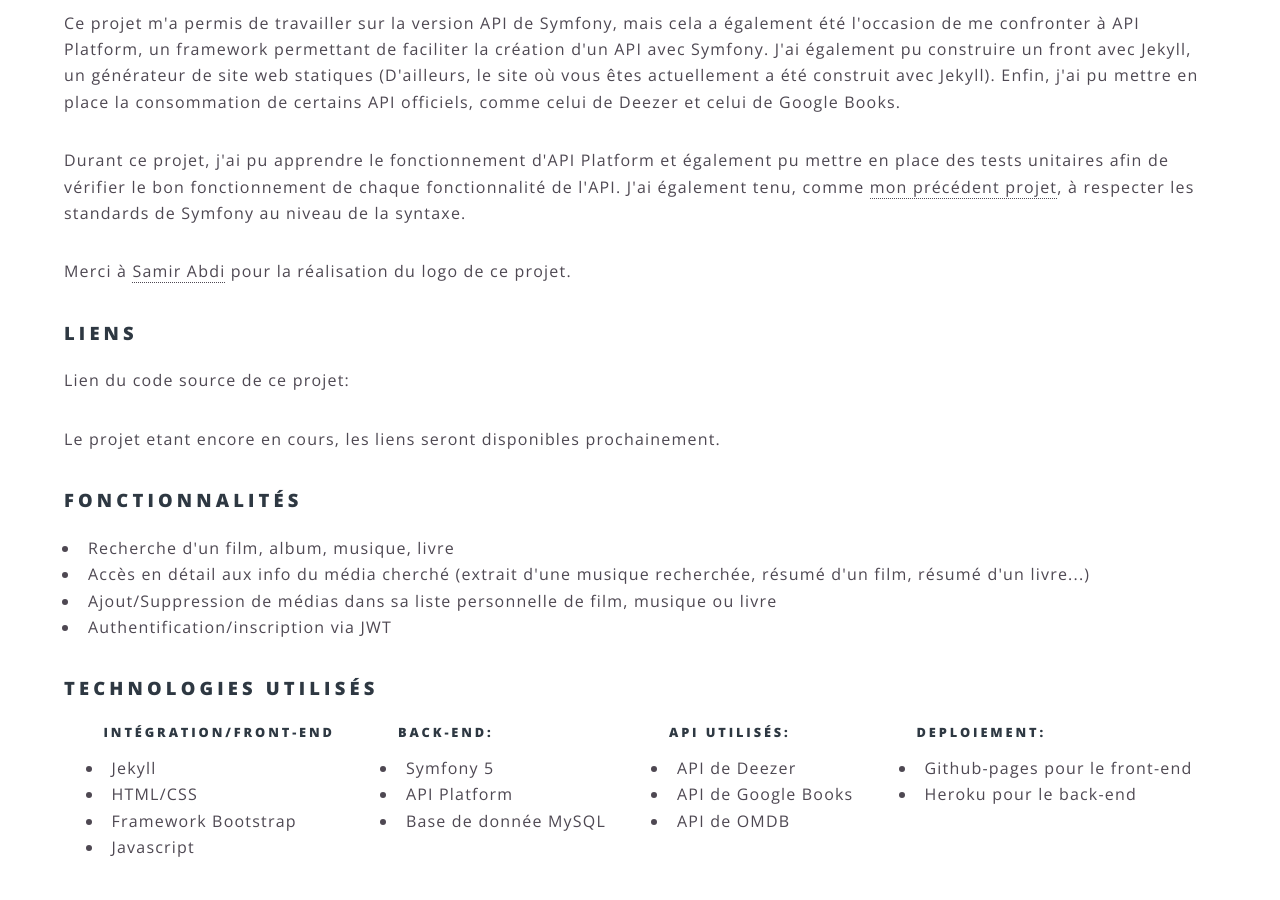
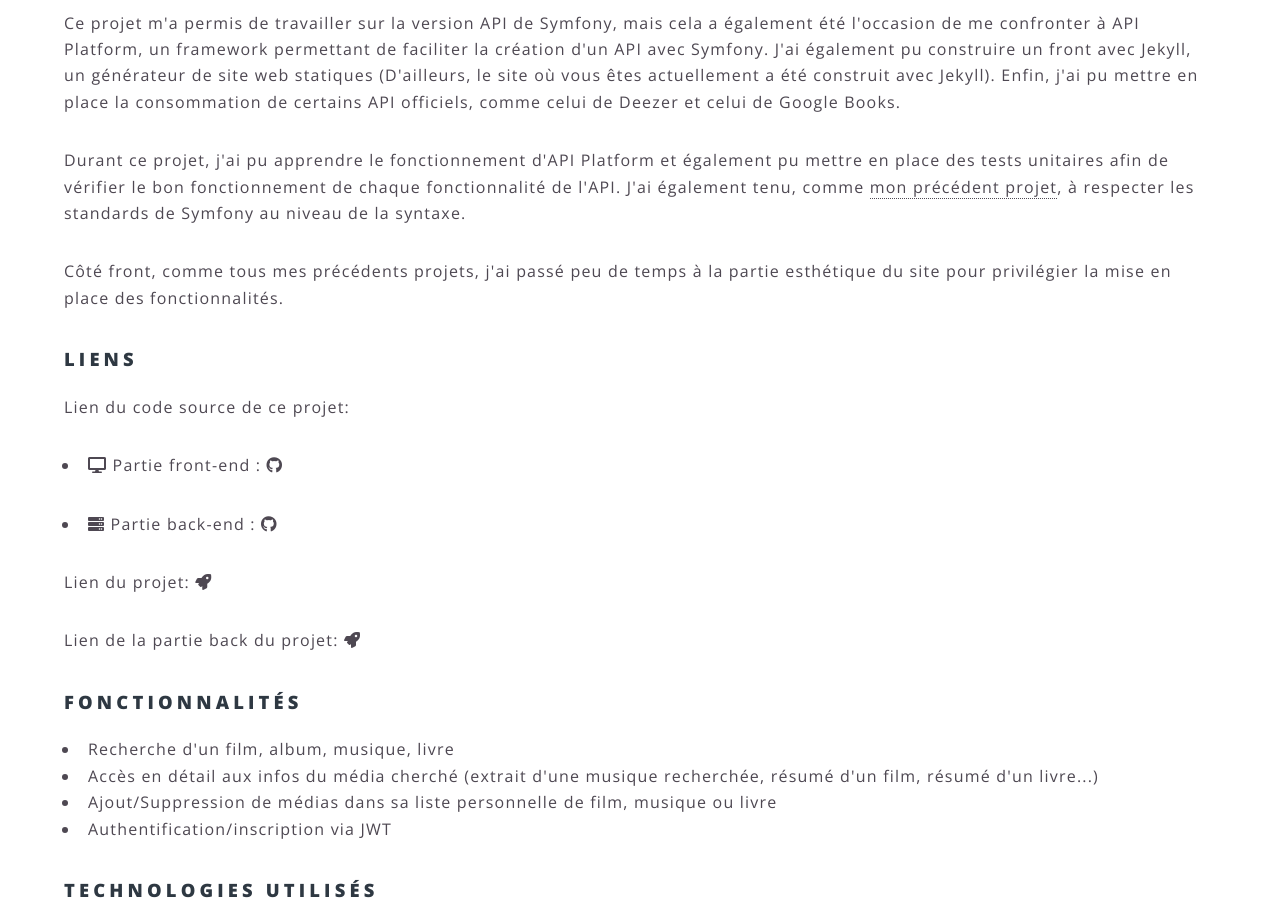
Before and after one commit to AlexandreRavichandran/AlexandreRavichandran.github.io, a Jekyll site: the page built from projects/remindme.md, in a window 1280 px wide and 900 px high, scrolled down 590 px. Built offline with Jekyll 4.4.1, drawn with Linux system fonts in a browser that asks for light colours.

Commit message:
Add logos for remind me project and add links

```diff
--- a/_layouts/home.html
+++ b/_layouts/home.html
@@ -53,8 +53,7 @@
         <section class="spotlight">
             <div class="image"><img width="100%" src="/assets/css/images/remindme.png" alt="" /></div>
             <div class="content">
-                <h2>Remind-Me</h2>
-                <h4>Projet en cours</h4>
+                <h2>Remind Me</h2>
                 <p>Application "Pense-bête" pour se constituer une liste de films à voir, livres à lire et musique à
                     écouter.</p>
                 <ul style="display: flex;flex-wrap: wrap;justify-content: center;">
--- a/projects/remind-me.md
+++ b/projects/remindme.md
@@ -10,11 +11,10 @@ description: Application "Pense-bête" pour se constituer une liste de films à
 <p>Ce projet est ma troisième expérience avec Symfony. Ce projet est une application permettant de se constituer une liste de films à regarder, de livres à lire et de musique à écouter, un peu comme un pense-bête. L'utilisateur pour s'inscrire et aura accès à une bibliothèque de films, livre et musique et pourra les ajouter à sa liste.</p>
 <p>Ce projet m'a permis de travailler sur la version API de Symfony, mais cela a également été l'occasion de me confronter à API Platform, un framework permettant de faciliter la création d'un API avec Symfony. J'ai également pu construire un front avec Jekyll, un générateur de site web statiques (D'ailleurs, le site où vous êtes actuellement a été construit avec Jekyll). Enfin, j'ai pu mettre en place la consommation de certains API officiels, comme celui de Deezer et celui de Google Books.</p>
 <p>Durant ce projet, j'ai pu apprendre le fonctionnement d'API Platform et également pu mettre en place des tests unitaires afin de vérifier le bon fonctionnement de chaque fonctionnalité de l'API. J'ai également tenu, comme <a href="/quiver"> mon précédent projet</a>, à respecter les standards de Symfony au niveau de la syntaxe.</p>
-<p>Merci à <a target="_blank" href="https://www.behance.net/samitcourt5917">Samir Abdi</a> pour la réalisation du logo de ce projet.</p>
+<p>Côté front, comme tous mes précédents projets, j'ai passé peu de temps à la partie esthétique du site pour privilégier la mise en place des fonctionnalités.</p>
 <h3>Liens</h3>
 <p>Lien du code source de ce projet:</p>
-<p>Le projet etant encore en cours, les liens seront disponibles prochainement.</p>
-<!-- <ul>
+<ul>
     <li>
         <p><i class="icon solid fa-desktop"></i>  Partie front-end : <a href="https://github.com/AlexandreRavichandran/Remind-me-frontend" target="_blank" class="icon brands fa-github"><span class="label">Github</span></a></p>
     </li>
@@ -22,13 +22,14 @@ description: Application "Pense-bête" pour se constituer une liste de films à
         <p><i class="icon solid fa-server"></i> Partie back-end : <a href="https://github.com/AlexandreRavichandran/Remind-me-backend" target="_blank" class="icon brands fa-github"><span class="label">Github</span></a></p>
     </li>
 </ul>
+
 <p>Lien du projet: <a href="https://alexandreravichandran.github.io/Remind-Me-frontend" target="_blank" class="icon brands"><i class="fas fa-rocket"></i></a></p>
-<p>Lien de la partie back du projet: <a href="https://remind-me-api.herokuapp.com/" target="_blank" class="icon brands"><i class="fas fa-rocket"></i></a></p> -->
+<p>Lien de la partie back du projet: <a href="https://remind-me-api.herokuapp.com/" target="_blank" class="icon brands"><i class="fas fa-rocket"></i></a></p>
 
 <h3> Fonctionnalités </h3>
 <ul>
     <li>Recherche d'un film, album, musique, livre</li>
-    <li>Accès en détail aux info du média cherché (extrait d'une musique recherchée, résumé d'un film, résumé d'un livre...)
+    <li>Accès en détail aux infos du média cherché (extrait d'une musique recherchée, résumé d'un film, résumé d'un livre...)
     </li>
     <li>Ajout/Suppression de médias dans sa liste personnelle de film, musique ou livre</li>
     <li>Authentification/inscription via JWT</li>
```
Also changed, not shown: other parts of projects/remindme.md (+1 -0 lines), assets/css/images/remindme-lg.png (added), assets/css/images/remindme.png (added).
